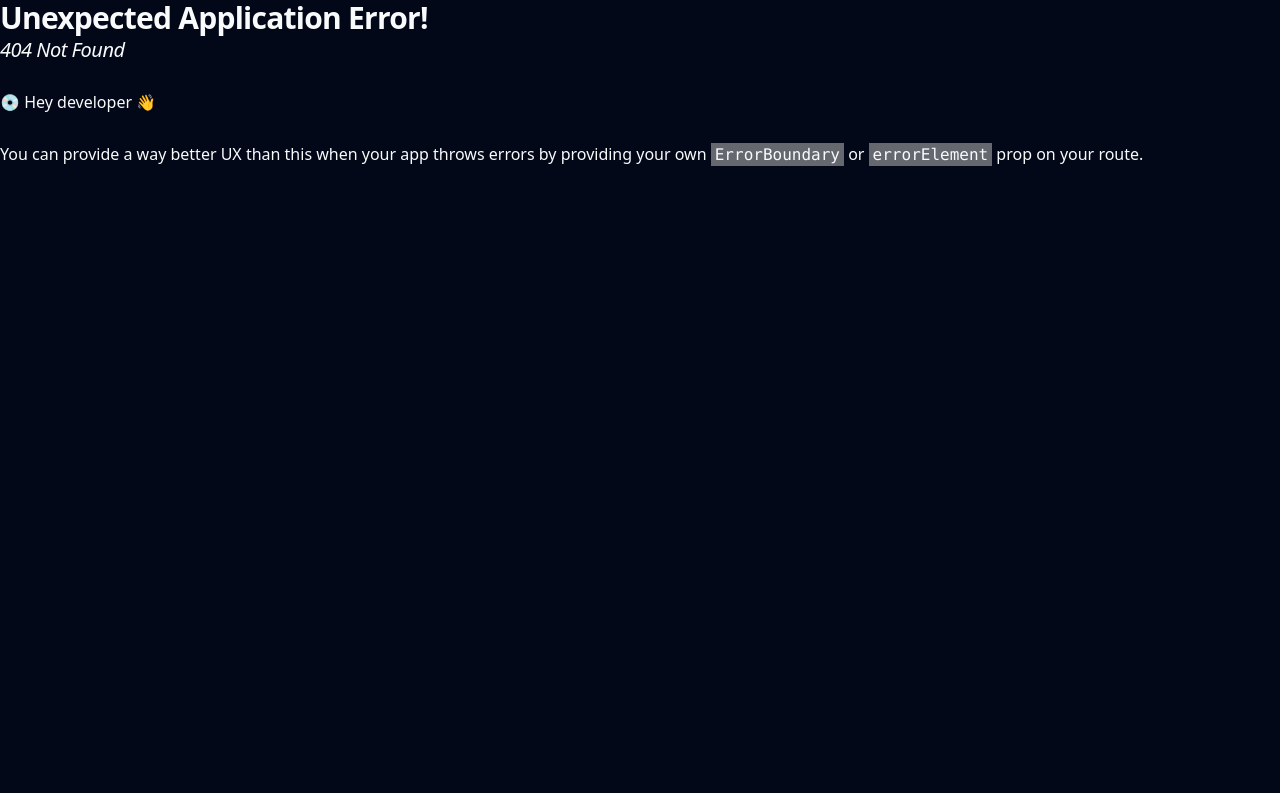
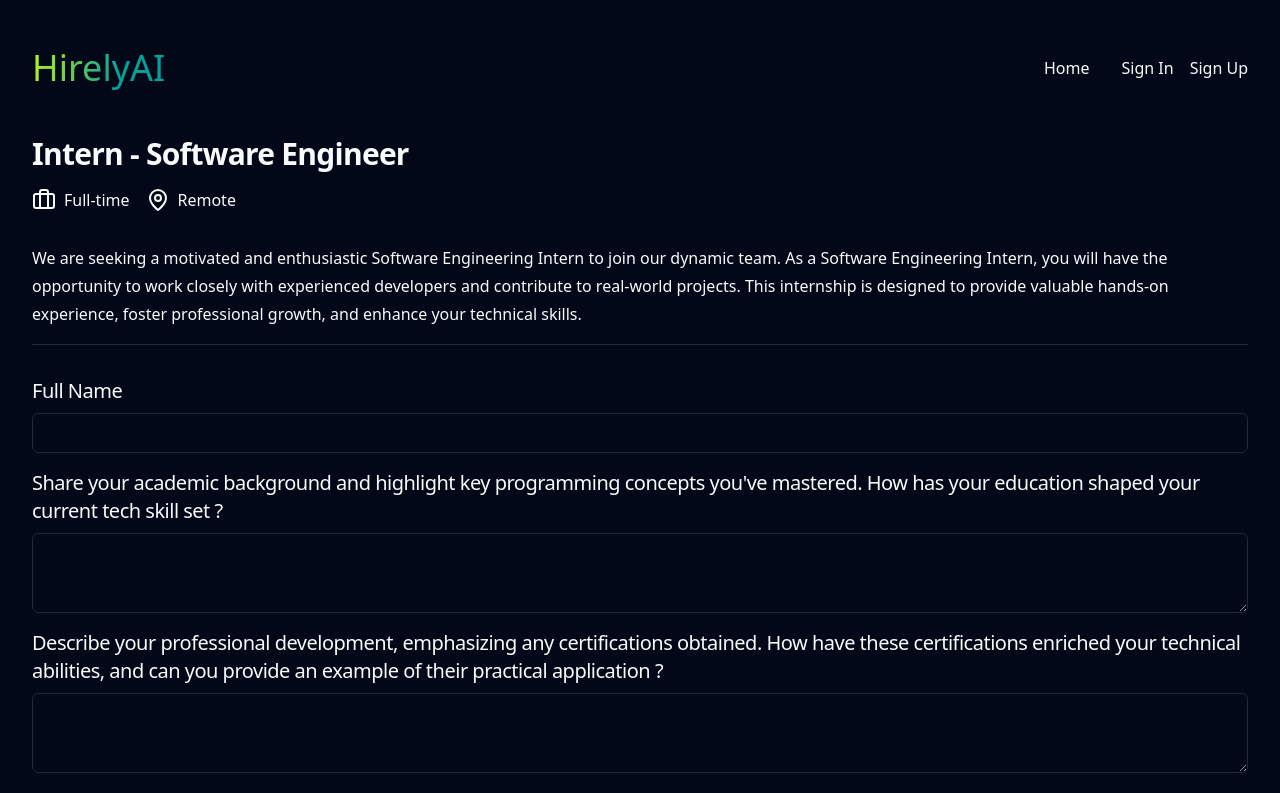
Before and after one commit to Mudith-Kavinda/AI_Driven_FS, a React (Vite) app in the folder Frontend/: page /job/abc in a window 1280 px wide. Before the commit this address had no page. Shown: the top 793 px of the page. Built offline with nearby package versions, Linux system fonts and the light colour scheme.

Commit message:
Add user job page

```diff
--- a/Frontend/package.json
+++ b/Frontend/package.json
@@ -10,6 +10,7 @@
     "preview": "vite preview"
   },
   "dependencies": {
+    "@radix-ui/react-separator": "^1.0.3",
     "@radix-ui/react-slot": "^1.0.2",
     "class-variance-authority": "^0.7.0",
     "clsx": "^2.1.0",
--- /dev/null
+++ b/Frontend/src/components/ui/input.tsx
@@ -0,0 +1,25 @@
+import * as React from "react"
+
+import { cn } from "@/lib/utils"
+
+export interface InputProps
+  extends React.InputHTMLAttributes<HTMLInputElement> {}
+
+const Input = React.forwardRef<HTMLInputElement, InputProps>(
+  ({ className, type, ...props }, ref) => {
+    return (
+      <input
+        type={type}
+        className={cn(
+          "flex h-10 w-full rounded-md border border-input bg-background px-3 py-2 text-sm ring-offset-background file:border-0 file:bg-transparent file:text-sm file:font-medium placeholder:text-muted-foreground focus-visible:outline-none focus-visible:ring-2 focus-visible:ring-ring focus-visible:ring-offset-2 disabled:cursor-not-allowed disabled:opacity-50",
+          className
+        )}
+        ref={ref}
+        {...props}
+      />
+    )
+  }
+)
+Input.displayName = "Input"
+
+export { Input }
--- /dev/null
+++ b/Frontend/src/components/ui/separator.tsx
@@ -0,0 +1,29 @@
+import * as React from "react"
+import * as SeparatorPrimitive from "@radix-ui/react-separator"
+
+import { cn } from "@/lib/utils"
+
+const Separator = React.forwardRef<
+  React.ElementRef<typeof SeparatorPrimitive.Root>,
+  React.ComponentPropsWithoutRef<typeof SeparatorPrimitive.Root>
+>(
+  (
+    { className, orientation = "horizontal", decorative = true, ...props },
+    ref
+  ) => (
+    <SeparatorPrimitive.Root
+      ref={ref}
+      decorative={decorative}
+      orientation={orientation}
+      className={cn(
+        "shrink-0 bg-border",
+        orientation === "horizontal" ? "h-[1px] w-full" : "h-full w-[1px]",
+        className
+      )}
+      {...props}
+    />
+  )
+)
+Separator.displayName = SeparatorPrimitive.Root.displayName
+
+export { Separator }
--- /dev/null
+++ b/Frontend/src/components/ui/textarea.tsx
@@ -0,0 +1,24 @@
+import * as React from "react"
+
+import { cn } from "@/lib/utils"
+
+export interface TextareaProps
+  extends React.TextareaHTMLAttributes<HTMLTextAreaElement> {}
+
+const Textarea = React.forwardRef<HTMLTextAreaElement, TextareaProps>(
+  ({ className, ...props }, ref) => {
+    return (
+      <textarea
+        className={cn(
+          "flex min-h-[80px] w-full rounded-md border border-input bg-background px-3 py-2 text-sm ring-offset-background placeholder:text-muted-foreground focus-visible:outline-none focus-visible:ring-2 focus-visible:ring-ring focus-visible:ring-offset-2 disabled:cursor-not-allowed disabled:opacity-50",
+          className
+        )}
+        ref={ref}
+        {...props}
+      />
+    )
+  }
+)
+Textarea.displayName = "Textarea"
+
+export { Textarea }
--- a/Frontend/src/main.tsx
+++ b/Frontend/src/main.tsx
@@ -8,6 +8,7 @@ import RootLayout from "./layout/root.layout.tsx";
 import HomePage from "./pages/home/home.page.tsx";
 import SignInPage from "./pages/sign-in.page.tsx";
 import SignUpPage from "./pages/sign-up.page.tsx";
+import JobPage from "./pages/job/job.page.tsx";
 
 const router = createBrowserRouter([
   {
@@ -20,6 +21,10 @@ const router = createBrowserRouter([
           {
             path: "/home",
             element: <HomePage />,
+          },
+          {
+            path: "/job/:id",
+            element: <JobPage />,
           },
         ],
       },
--- /dev/null
+++ b/Frontend/src/pages/job/job.page.tsx
@@ -0,0 +1,98 @@
+import React from "react";
+import { useParams } from "react-router-dom";
+import { Button } from "@/components/ui/button";
+import { Input } from "@/components/ui/input";
+import { Separator } from "@/components/ui/separator";
+import { Textarea } from "@/components/ui/textarea";
+import { Briefcase, MapPin } from "lucide-react";
+
+function JobPage() {
+  const job = {
+    title: "Intern - Software Engineer",
+    description:
+      "We are seeking a motivated and enthusiastic Software Engineering Intern to join our dynamic team. As a Software Engineering Intern, you will have the opportunity to work closely with experienced developers and contribute to real-world projects. This internship is designed to provide valuable hands-on experience, foster professional growth, and enhance your technical skills.",
+    type: "Full-time",
+    location: "Remote",
+    questions: [
+      "Share your academic background and highlight key programming concepts you've mastered. How has your education shaped your current tech skill set ?",
+      "Describe your professional development, emphasizing any certifications obtained. How have these certifications enriched your technical abilities, and can you provide an example of their practical application ?",
+      "Discuss notable projects in your programming experience. What challenges did you face, and how did you apply your skills to overcome them? Highlight the technologies used and the impact of these projects on your overall growth as a prefessional ?",
+    ],
+  };
+
+  const { id } = useParams();
+  console.log(id); //Gives us the value of the route param.
+
+  const [formData, setFormData] = React.useState({
+    fullName: "",
+    a1: "",
+    a2: "",
+    a3: "",
+  });
+
+  const handleChange = (
+    event: React.ChangeEvent<HTMLInputElement | HTMLTextAreaElement>
+  ) => {
+    setFormData({ ...formData, [event.target.name]: event.target.value }); //Controlled Component Pattern
+  };
+
+  const handleSubmit = (event: React.FormEvent<HTMLFormElement>) => {
+    event.preventDefault();
+    console.log(formData);
+  };
+
+  return (
+    <div>
+      <div>
+        <h2>{job?.title}</h2>
+        <div className="flex items-center gap-x-4 mt-4">
+          <div className="flex items-center gap-x-2">
+            <Briefcase />
+            <span>{job?.type}</span>
+          </div>
+          <div className="flex items-center gap-x-2">
+            <MapPin />
+            <span>{job?.location}</span>
+          </div>
+        </div>
+      </div>
+      <div className="mt-4 py-4">
+        <p>{job?.description}</p>
+      </div>
+      <Separator />
+
+      <form className="py-8" onSubmit={handleSubmit}>
+        <div>
+          <h3>Full Name</h3>
+          <Input
+            className="mt-2"
+            name="fullName"
+            value={formData.fullName}
+            onChange={handleChange}
+            required
+          />
+        </div>
+
+        {job.questions.map((question, i) => {
+          return (
+            <div key={i} className="mt-4">
+              <h3>{question}</h3>
+              <Textarea
+                className="mt-2"
+                name={`a${i + 1}`}
+                required
+                onChange={handleChange}
+              />
+            </div>
+          );
+        })}
+
+        <Button type="submit" className="mt-8 bg-card text-card-foreground">
+          Submit
+        </Button>
+      </form>
+    </div>
+  );
+}
+
+export default JobPage;
```
Also changed, not shown: 1 other file (tests, documents, lock files or other folders).
